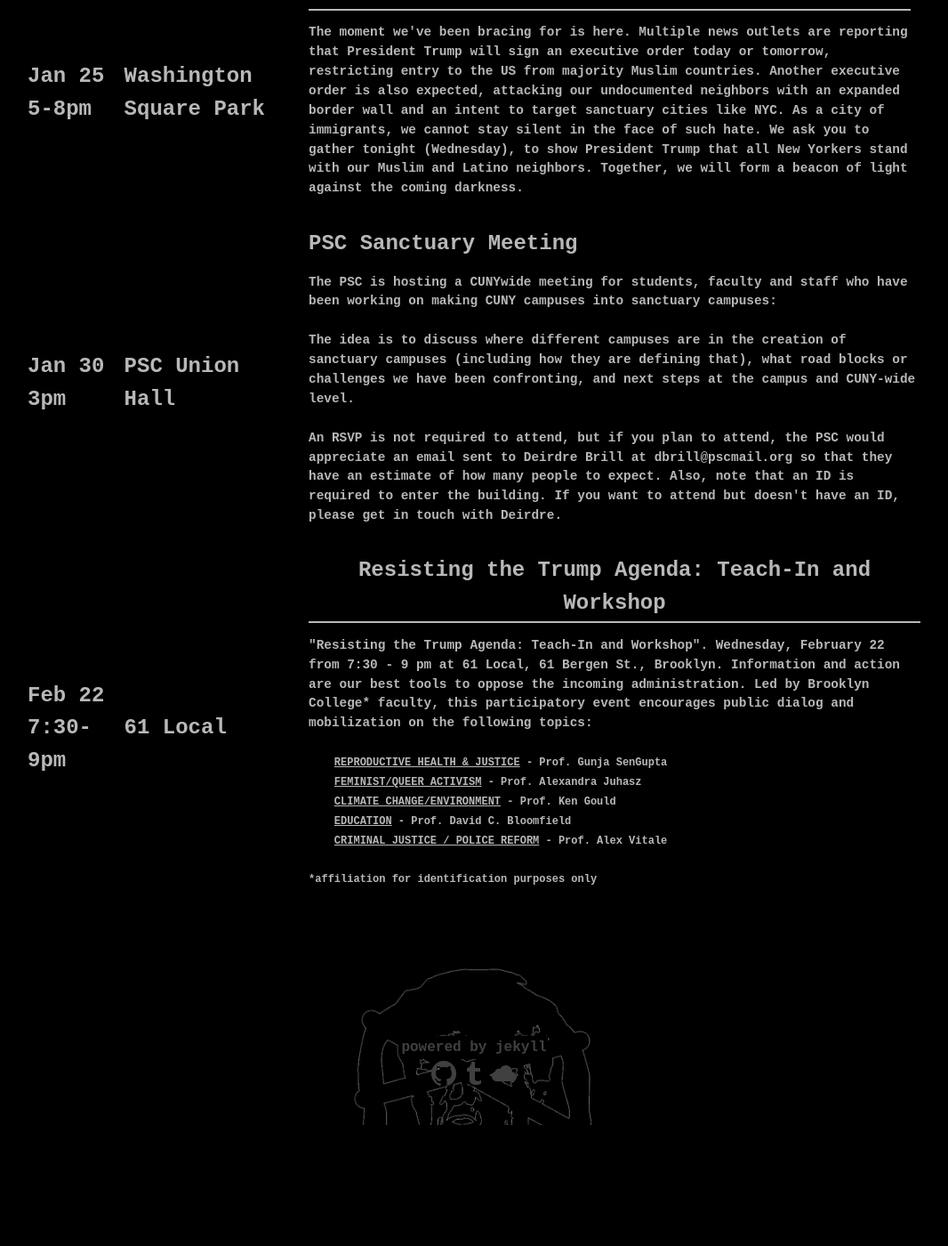
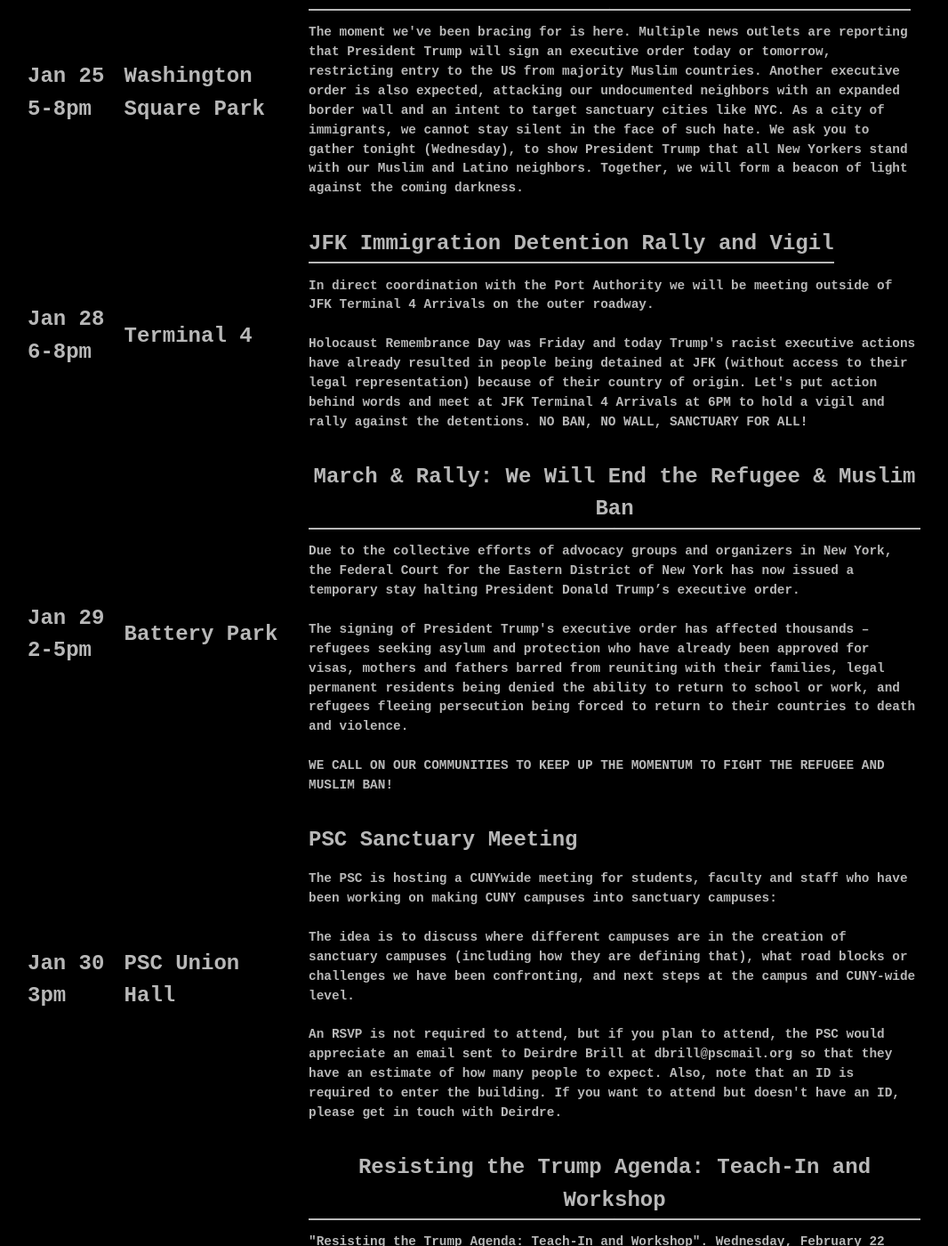
Before and after one commit to bcagainsttrump/bcagainsttrump.github.io, a Jekyll site: the page built from events.html, in a window 1280 px wide and 1400 px high, scrolled down 1096 px. Shown: the whole window at 89% size, without its empty margins (107-1173 px from the left). Built offline with Jekyll 4.4.1, drawn with Linux system fonts in a browser that asks for light colours; a script that is not in the unit is left out; before the commit the page ends 2360 px from its top, so only the background shows below that.

Commit message:
added make the road events

```diff
--- a/events.html
+++ b/events.html
@@ -4,16 +4,17 @@
 permalink: /events/
 ---
 
-    <table id="col" style="width:100%" cellpadding="8px">
-      <tr id="home">
-        <td>Dec 8 <br> 6-8pm</td>
-        <td>Barnard College</td>
-        <td><a href="https://www.eventbrite.com/e/sanctuary-social-legal-and-historical-perspectives-on-an-activist-category-tickets-29753162510">Sanctuary: Social, Legal, and Historical Perspectives on an Activist Category</a><br>
+<table id="col" style="width:100%" cellpadding="8px">
+<tr id="home">
+  <td>Dec 8 <br> 6-8pm</td>
+  <td>Barnard College</td>
+  <td><a href="https://www.eventbrite.com/e/sanctuary-social-legal-and-historical-perspectives-on-an-activist-category-tickets-29753162510">Sanctuary: Social, Legal, and Historical Perspectives on an Activist Category</a><br>
 
 <h3 id="home">We would like to reach out all to all disciplnes and to legal scholars and practitioners across the NYC area and to non-academic groups as well. If you know of any student groups at your campus that have been engaging with the questions of immigrants' rights and sanctuary, please let them know.
 
 Please note, too, that the panel has a specifically historical dimension, and Eric Foner will be one of the speakers who will address sanctuary in historical perspective.</h3></td>
 </tr>
+
 <tr id="home">
   <td>Jan 21 <br> 10:45-5pm</td>
   <td>1 Dag Hammarskjold Plaza</td>
@@ -21,6 +22,7 @@
 
 <h3 id="home">On January 21st, New York City will proudly join the international community to march in support of equality and promote civil rights for every human. This historic and peaceful event is open to the public and we warmly welcome ALL to participate.</h3></td>
 </tr>
+
 <tr id="home">
   <td>Jan 25 <br> 5-8pm</td>
   <td>Washington Square Park</td>
@@ -28,6 +30,27 @@
 
 <h3 id="home">The moment we've been bracing for is here. Multiple news outlets are reporting that President Trump will sign an executive order today or tomorrow, restricting entry to the US from majority Muslim countries. Another executive order is also expected, attacking our undocumented neighbors with an expanded border wall and an intent to target sanctuary cities like NYC. As a city of immigrants, we cannot stay silent in the face of such hate. We ask you to gather tonight (Wednesday), to show President Trump that all New Yorkers stand with our Muslim and Latino neighbors. Together, we will form a beacon of light against the coming darkness.</h3></td>
 </tr>
+
+<tr id="home">
+  <td>Jan 28 <br> 6-8pm</td>
+  <td>Terminal 4</td>
+  <td><a href="https://www.facebook.com/events/623562661169807/">JFK Immigration Detention Rally and Vigil</a><br>
+
+<h3 id="home">In direct coordination with the Port Authority we will be meeting outside of JFK Terminal 4 Arrivals on the outer roadway.<br><br>Holocaust Remembrance Day was Friday and today Trump's racist executive actions have already resulted in people being detained at JFK (without access to their legal representation) because of their country of origin. Let's put action behind words and meet at JFK Terminal 4 Arrivals at 6PM to hold a vigil and rally against the detentions. NO BAN, NO WALL, SANCTUARY FOR ALL! </h3></td>
+</tr>
+
+<tr id="home">
+  <td>Jan 29 <br> 2-5pm</td>
+  <td>Battery Park</td>
+  <td><a href="https://www.facebook.com/events/1793522974242870/">March & Rally: We Will End the Refugee & Muslim Ban</a><br>
+
+<h3 id="home">Due to the collective efforts of advocacy groups and organizers in New York, the Federal Court for the Eastern District of New York has now issued a temporary stay halting President Donald Trump’s executive order.<br><br>
+
+The signing of President Trump's executive order has affected thousands – refugees seeking asylum and protection who have already been approved for visas, mothers and fathers barred from reuniting with their families, legal permanent residents being denied the ability to return to school or work, and refugees fleeing persecution being forced to return to their countries to death and violence.<br><br>
+
+WE CALL ON OUR COMMUNITIES TO KEEP UP THE MOMENTUM TO FIGHT THE REFUGEE AND MUSLIM BAN!</h3></td>
+</tr>
+
 <tr id="home">
   <td>Jan 30 <br> 3pm</td>
   <td>PSC Union Hall</td>
@@ -37,6 +60,7 @@
 
 An RSVP is not required to attend, but if you plan to attend, the PSC would appreciate an email sent to Deirdre Brill at dbrill@pscmail.org so that they have an estimate of how many people to expect. Also, note that an ID is required to enter the building. If you want to attend but doesn't have an ID, please get in touch with Deirdre. </h3></td>
 </tr>
+
 <tr id="home">
   <td>Feb 22 <br> 7:30-9pm</td>
   <td>61 Local</td>
```
Also changed, not shown: 2 other files.
